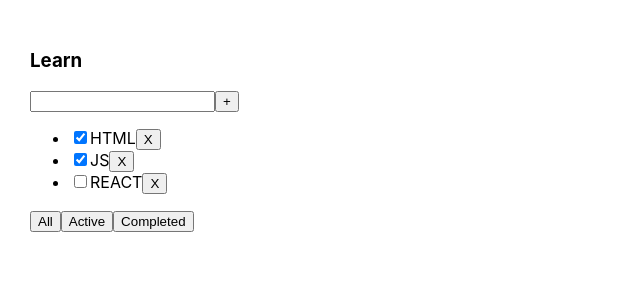
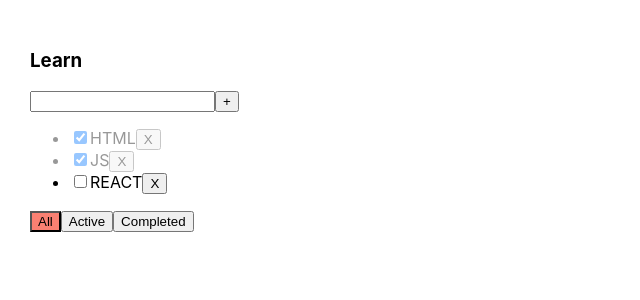
Before and after one commit to NastassiaMikhalenka/todolist, a React (Create React App) app: page / in a window 1280 px wide. Shown: the top 300 px of the page, without its empty margins (0-640 px from the left). Built offline with nearby package versions, Linux system fonts and the light colour scheme.

Commit message:
lesson 4

```diff
--- a/src/App.css
+++ b/src/App.css
@@ -6,3 +6,16 @@
 .App > div {
   margin-right: 50px;
 }
+
+.is-Done {
+   opacity: 0.4;
+}
+
+.activeFilterBtn {
+    background-color: salmon;
+}
+
+.error{
+    outline: none;
+    border: red solid 1px;
+}
--- a/src/App.tsx
+++ b/src/App.tsx
@@ -19,6 +19,7 @@ function App() {
         {id: v1(), title: "JS", isDone: true},
         {id: v1(), title: "REACT", isDone: false}
     ]
+
 
     const [tasks, setTasks] = useState<Array<TaskType>>(initialState)
     // const tasks = result[0]
@@ -47,6 +48,15 @@ function App() {
         setTasks([newTask, ...tasks])
     }
 
+    const changeTaskStatus = (id: string, isDone: boolean) => {
+        setTasks(tasks.map(elem => {
+            if(elem.id === id){
+                return {...elem, isDone: isDone}
+            }
+            return elem
+        }))
+    }
+
     let taskForRender = tasks
     if(filter === "Active"){
         taskForRender = tasks.filter(elem => !elem.isDone)
@@ -62,6 +72,8 @@ function App() {
                 removeTask={removeTask}
                 filterTask={filterTask}
                 addTask={addTask}
+                filter={filter}
+                changeTaskStatus={changeTaskStatus}
             />
         </div>
     );
--- a/src/Todolist.tsx
+++ b/src/Todolist.tsx
@@ -1,5 +1,6 @@
 import React, {ChangeEvent, KeyboardEvent, useState} from "react";
 import {FilterValueType, TaskType} from "./App";
+import './App.css';
 
 type TodolistType = {
     title: string
@@ -7,16 +8,26 @@ type TodolistType = {
     removeTask: (id: string) => void
     filterTask: (filter: FilterValueType) => void
     addTask: (newTaskTitle: string) => void
+    filter: FilterValueType
+    changeTaskStatus: (id: string, isDone: boolean) => void
 }
 
 export function Todolist(props: TodolistType) {
     const [title, setTitle] = useState<string>("")
+    const [error, setError] = useState<boolean>(false)
+
     const addTask = () => {
-        props.addTask(title)
+        const trimedTitle = title.trim()
+        if(trimedTitle){
+            props.addTask(trimedTitle)
+        } else {
+            setError(true)
+        }
         setTitle("")
     }
     const changeTitle = (e: ChangeEvent<HTMLInputElement>): void => {
         setTitle(e.currentTarget.value)
+        setError(false)
     }
     const onKeyPress = (e: KeyboardEvent<HTMLInputElement>): void => {
         if (e.key === "Enter") {
@@ -28,9 +39,23 @@ export function Todolist(props: TodolistType) {
     const setActive = () => props.filterTask("Active")
     const setCompleted = () => props.filterTask("Completed")
 
+    const getBtnClass = (filter: FilterValueType) => {
+        return props.filter === filter ? "activeFilterBtn" : ''
+    }
+
+    const errorMessage = error ? <div>Title is required</div> : null
+
+
     const tasksJsx = props.tasks.map(elem => {
+        const changeStatus = (e: React.ChangeEvent<HTMLInputElement> ) => {
+            return props.changeTaskStatus(elem.id, e.currentTarget.checked)
+        }
         return (
-            <li key={elem.id}><input type="checkbox" checked={elem.isDone}/>
+            <li key={elem.id} className={elem.isDone ? "is-Done" : ''}>
+                <input
+                    type="checkbox"
+                    checked={elem.isDone}
+                    onChange={changeStatus}/>
                 <span>{elem.title}</span>
                 <button onClick={() => props.removeTask(elem.id)}>X</button>
             </li>
@@ -41,19 +66,27 @@ export function Todolist(props: TodolistType) {
             <h3>{props.title}</h3>
             <div>
                 <input
+                    className={error ? "error" : ""}
                     value={title}
                     onChange={changeTitle}
                     onKeyPress={onKeyPress}
                 />
                 <button onClick={addTask}>+</button>
+                {errorMessage}
             </div>
             <ul>
                 {tasksJsx}
             </ul>
             <div>
-                <button onClick={setAll}>All</button>
-                <button onClick={setActive}>Active</button>
-                <button onClick={setCompleted}>Completed</button>
+                <button
+                    className={getBtnClass("All")}
+                    onClick={setAll}>All</button>
+                <button
+                    className={getBtnClass("Active")}
+                    onClick={setActive}>Active</button>
+                <button
+                    className={getBtnClass("Completed")}
+                    onClick={setCompleted}>Completed</button>
             </div>
         </div>
     );
```
